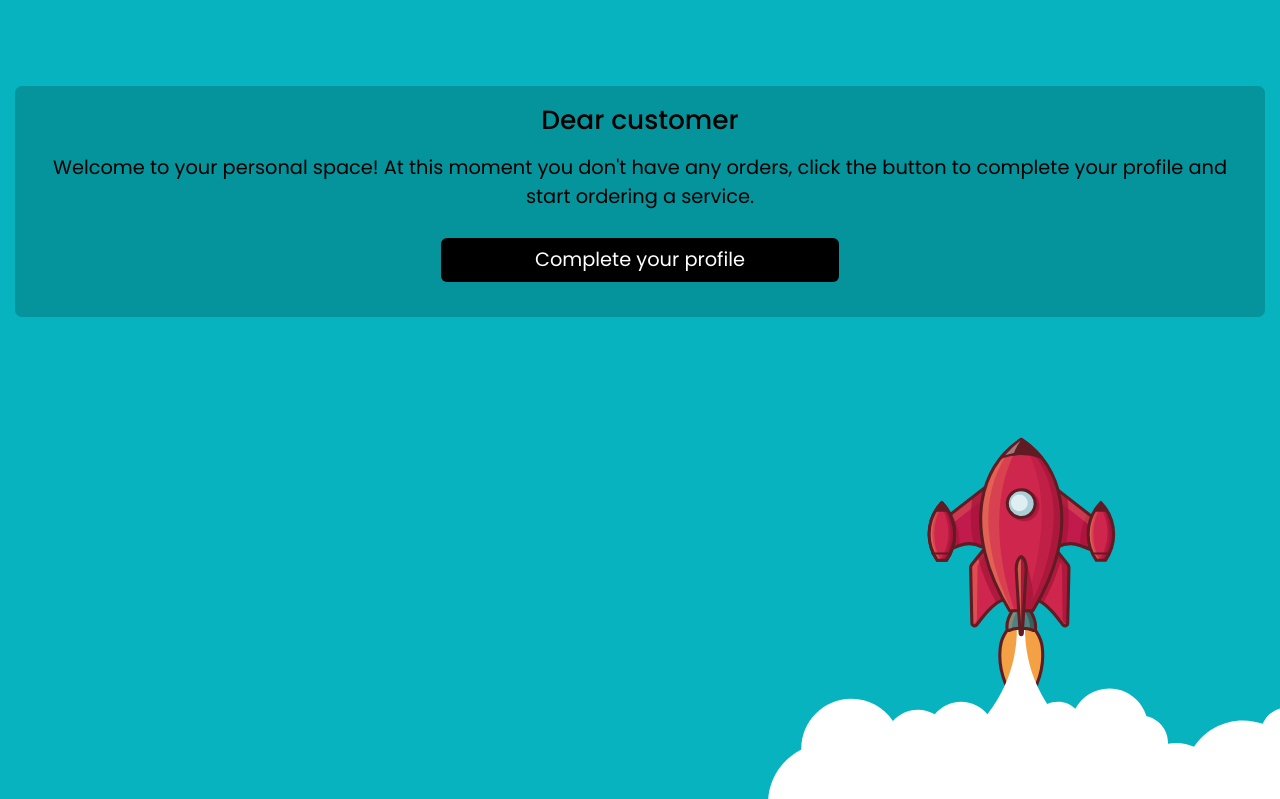
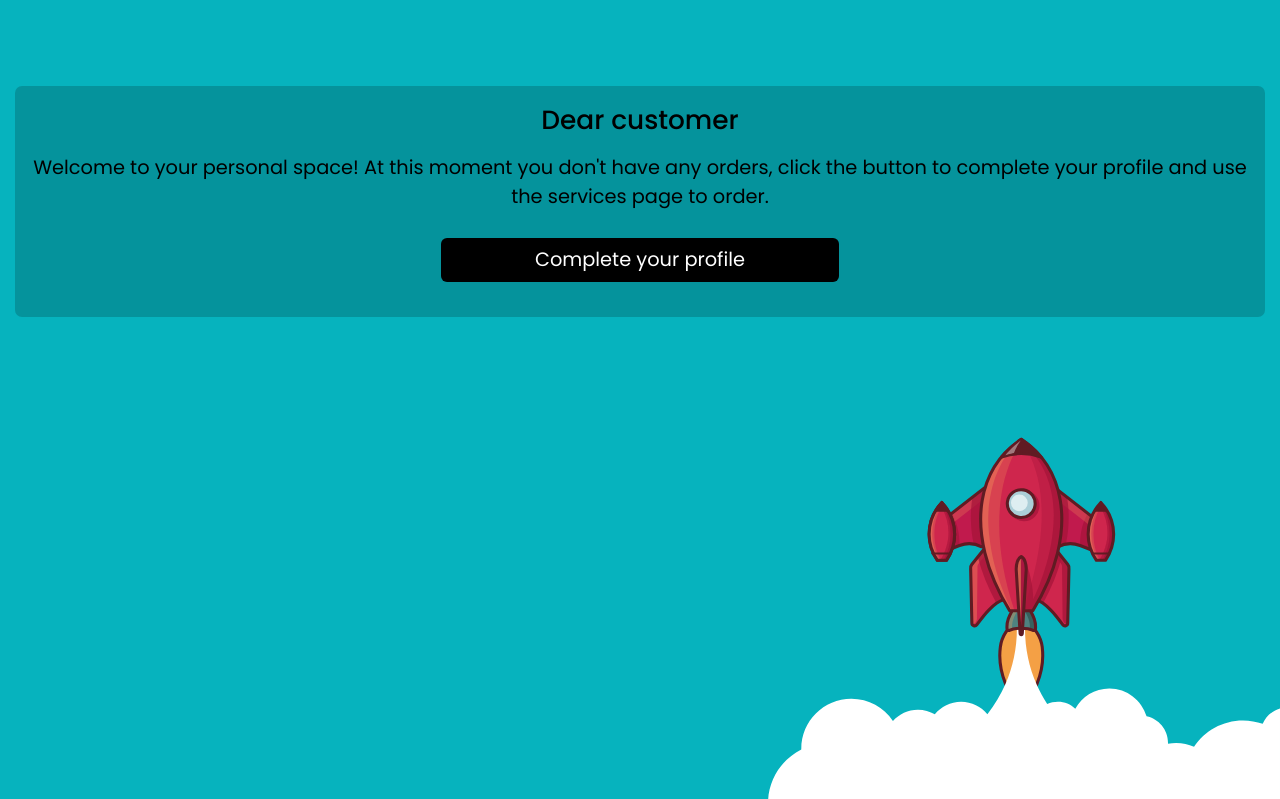
Before and after one commit to D1ang/Silkscreenservice, a Django app: template accounts/templates/accounts/customerpage.html in a window 1280 px wide. Shown: the top 799 px of the page. Run offline with Django 3.2, Linux system fonts and the light colour scheme; the template is opened without the code that fills it, so the values that code supplies are empty; parts of the project's set-up code (start-up, migrations or seed data) failed here and were passed over; some libraries are stand-ins or nearby versions.

Commit message:
Updated the welcome text to make more sense to the user

```diff
--- a/accounts/templates/accounts/customerpage.html
+++ b/accounts/templates/accounts/customerpage.html
@@ -100,7 +100,7 @@
           <h4 class="pb-2">Dear customer</h4>
           <p>
             Welcome to your personal space! At this moment you don't have any orders,
-            click the button to complete your profile and start ordering a service.
+            click the button to complete your profile and use the services page to order.
           </p>
         <div class="form-row justify-content-center my-2">
           <div class="form-group col-md-4 mb-0">
```
